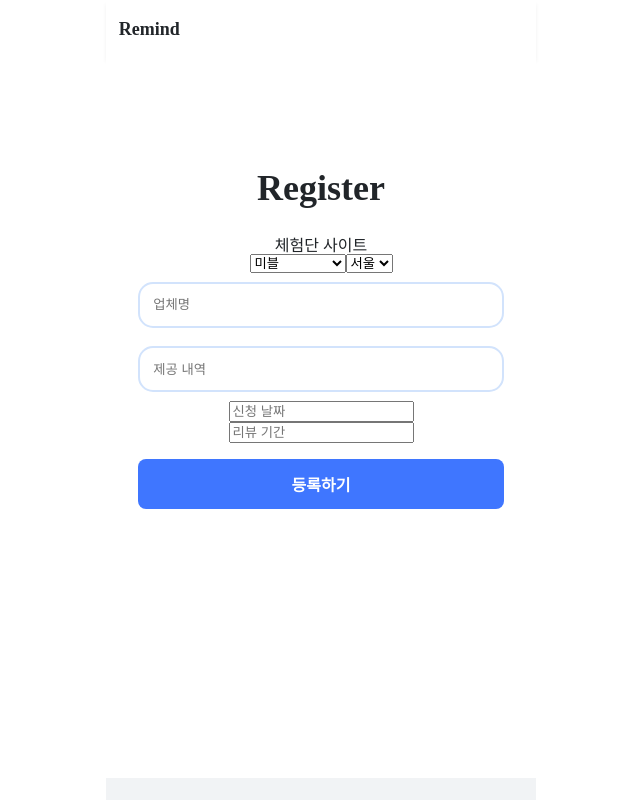
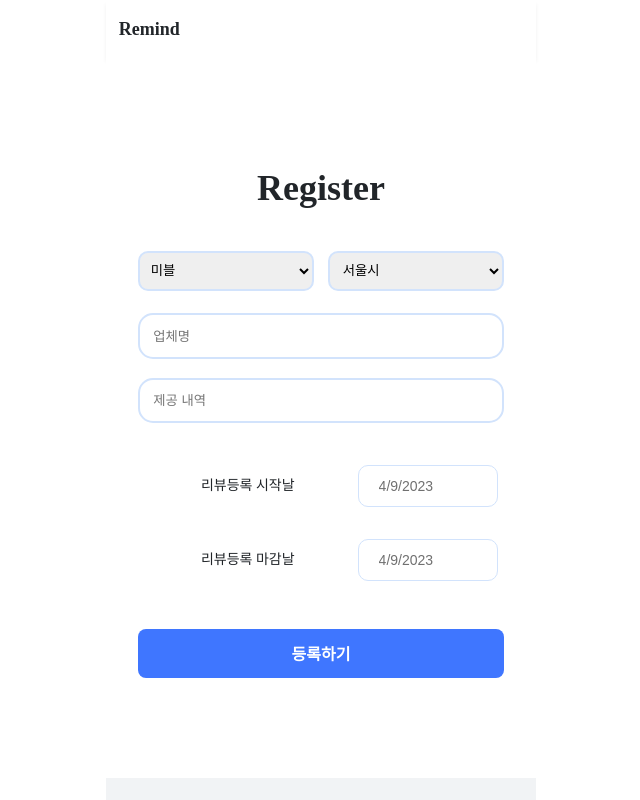
Before and after one commit to soohyun-dev/Remind, a React (Vite) app: page /Register in a window 1280 px wide. Shown: the whole page, without its empty margins (319-959 px from the left). Built offline with nearby package versions, Linux system fonts and the light colour scheme; a web font is replaced by a local one.

Commit message:
:sparkles: feat: Register 페이지 스타일링

```diff
--- a/package.json
+++ b/package.json
@@ -26,6 +26,7 @@
   "devDependencies": {
     "@types/node": "^18.15.11",
     "@types/react": "^18.0.28",
+    "@types/react-datepicker": "^4.10.0",
     "@types/react-dom": "^18.0.11",
     "@types/react-query": "^1.2.9",
     "@types/react-redux": "^7.1.25",
--- a/src/components/Preview/Preview.tsx
+++ b/src/components/Preview/Preview.tsx
@@ -21,10 +21,10 @@ interface Posting {
     seconds: number;
     nanoseconds: number;
   };
-  reviewDate: string;
   provider: string;
   site: string;
-  submitDate: string;
+  startDate: string;
+  endDate: string;
   support: string;
   state: string;
 }
@@ -33,20 +33,20 @@ export default function Preview({
   id,
   place,
   registerDate,
-  reviewDate,
   provider,
   site,
-  submitDate,
+  startDate,
+  endDate,
   support,
   state,
 }: Posting) {
   return (
     <PreviewBox>
       <PreviewSiteBox>
-        <p>리뷰노트</p>
+        <p>{site}</p>
       </PreviewSiteBox>
       <PreviewPlaceBox>
-        <p>서울시 마포구</p>
+        <p>{place}</p>
       </PreviewPlaceBox>
       <PreviewReviewStateBox>
         <ProviderBox>
@@ -75,10 +75,10 @@ export default function Preview({
               id,
               place,
               registerDate,
-              reviewDate,
               provider,
               site,
-              submitDate,
+              startDate,
+              endDate,
               support,
               state,
             }}
--- a/src/pages/Detail/Detail.styled.ts
+++ b/src/pages/Detail/Detail.styled.ts
@@ -17,11 +17,14 @@ export const DetailTopBox = styled.div`
 `;
 
 export const DetailSiteBox = styled.p`
-  width: 20%;
+  width: 25%;
 `;
 
 export const DetaileSiteParagraph = styled.p`
   margin-right: 0.3em;
+  font-size: 14px;
+  font-weight: 500;
+  color: #20c997;
 `;
 
 export const DetailProviderBox = styled.p`
@@ -50,7 +53,7 @@ export const DetailPlaceBox = styled.div`
   min-height: 4vh;
 `;
 export const DetailContentBox = styled.div`
-  min-height: 40vh;
+  min-height: 20vh;
 `;
 
 export const DetailPlaceParagraph = styled.p`
--- a/src/pages/Detail/Detail.tsx
+++ b/src/pages/Detail/Detail.tsx
@@ -22,20 +22,8 @@ import { Layout } from "@/styles/style";
 
 export default function Detail() {
   const location = useLocation();
-  const {
-    id,
-    place,
-    registerDate,
-    reviewDate,
-    provider,
-    site,
-    submitDate,
-    support,
-    state,
-  } = location.state;
-
-  const Site = "미블";
-  const Place = "서울시 마포구";
+  const { id, place, provider, site, startDate, endDate, support, state } =
+    location.state;
 
   return (
     <Layout>
@@ -43,7 +31,7 @@ export default function Detail() {
       <DetailSection>
         <DetailTopBox>
           <DetailSiteBox>
-            <DetaileSiteParagraph>&#91;{Site}&#93;</DetaileSiteParagraph>
+            <DetaileSiteParagraph>&#91;{site}&#93;</DetaileSiteParagraph>
           </DetailSiteBox>
           <DetailProviderBox>
             <DetailProviderParagraph>{provider}</DetailProviderParagraph>
@@ -53,11 +41,12 @@ export default function Detail() {
           </DetailStateBox>
         </DetailTopBox>
         <DetailPlaceBox>
-          <DetailPlaceParagraph>{Place}</DetailPlaceParagraph>
+          <DetailPlaceParagraph>{place}</DetailPlaceParagraph>
         </DetailPlaceBox>
         <DetailContentBox>
           <div>
-            <p>리뷰 기간: {submitDate}</p>
+            <p>리뷰 시작기간: {startDate}</p>
+            <p>리뷰 마감기간: {endDate}</p>
           </div>
           <div>
             <p>리뷰 마감까지 10일 남았습니다.😊</p>
--- a/src/pages/Register/Register.styled.ts
+++ b/src/pages/Register/Register.styled.ts
@@ -1,4 +1,6 @@
 import styled from "styled-components";
+import DatePicker from "react-datepicker";
+import "react-datepicker/dist/react-datepicker.css";
 
 export const RegisterSection = styled.section`
   padding: 2em;
@@ -15,6 +17,27 @@ export const RegisterTitleBox = styled.div`
 export const RegisterTitleParagraph = styled.p`
   font-size: 36px;
   font-weight: 600;
+`;
+
+export const RegisterCatagoryBox = styled.div`
+  display: flex;
+  justify-content: start;
+`;
+
+export const RegisterSiteSelect = styled.select`
+  width: 14em;
+  margin: 1em 1em 1em 0;
+  padding: 0.5em;
+  border: 2px solid #d2e3fc;
+  border-radius: 10px;
+`;
+
+export const RegisterPlaceSelect = styled.select`
+  width: 14em;
+  margin: 1em 0;
+  padding: 0.7em;
+  border: 2px solid #d2e3fc;
+  border-radius: 10px;
 `;
 
 export const RegisterInput = styled.input`
@@ -40,3 +63,30 @@ export const RegisterButton = styled.button`
     opacity: 0.9;
   }
 `;
+
+export const RegisterDateBox = styled.div`
+  margin: 2em 0;
+  display: flex;
+  align-items: center;
+  width: 100%;
+`;
+
+export const RegisterDateParagraph = styled.p`
+  font-size: 14px;
+  font-weight: 500;
+  width: 60%;
+`;
+
+export const StyledDatePicker = styled(DatePicker)`
+  border: 1px solid #d2e3fc;
+  width: 10em;
+  height: 2em;
+  border-radius: 10px;
+  font-weight: 500;
+  font-size: 14px;
+  line-height: 100%;
+  padding: 20px;
+  color: #707070;
+  top: -48px;
+  left: 5px;
+`;
--- a/src/pages/Register/Register.tsx
+++ b/src/pages/Register/Register.tsx
@@ -2,13 +2,21 @@ import { useState } from "react";
 import { addDoc, collection } from "firebase/firestore";
 import { useNavigate } from "react-router-dom";
 import { useSelector } from "react-redux";
+import { ko } from "date-fns/esm/locale";
 import Navbar from "@/components/Navbar";
+
 import {
   RegisterButton,
+  RegisterCatagoryBox,
+  RegisterDateBox,
+  RegisterDateParagraph,
   RegisterInput,
+  RegisterPlaceSelect,
   RegisterSection,
+  RegisterSiteSelect,
   RegisterTitleBox,
   RegisterTitleParagraph,
+  StyledDatePicker,
 } from "./Register.styled";
 import { fireStore } from "@/firebase";
 import { selectDocId, selectUserEmail } from "@/feature/userSlice";
@@ -19,8 +27,8 @@ interface NewData {
   site?: string;
   provider?: string;
   place?: string;
-  submitDate?: string;
-  reviewDate?: string;
+  startDate?: string;
+  endDate?: string;
   support?: string;
   state?: string;
   registerDate?: Date;
@@ -32,10 +40,9 @@ export default function Register() {
   const [site, setSite] = useState("");
   const [provider, setProvider] = useState("");
   const [place, setPlace] = useState("");
-  const [submitDate, setSubmitDate] = useState("");
-  const [reviewDate, setReviewDate] = useState("");
-  const [startDate, setStartDate] = useState("");
-  const [endDate, setEndDate] = useState("");
+  const today = new Intl.DateTimeFormat("kr").format(new Date());
+  const [startDate, setStartDate] = useState<string>(today);
+  const [endDate, setEndDate] = useState<string>(today);
   const [support, setSupport] = useState("");
   const navigate = useNavigate();
 
@@ -48,10 +55,10 @@ export default function Register() {
     newData.site = site;
     newData.provider = provider;
     newData.place = place;
-    newData.submitDate = submitDate;
-    newData.reviewDate = reviewDate;
     newData.support = support;
     newData.state = CONSTANT.PROCEDDING;
+    newData.startDate = startDate;
+    newData.endDate = endDate;
     newData.registerDate = new Date();
 
     await addDoc(registerInfo, newData);
@@ -60,8 +67,6 @@ export default function Register() {
     navigate("/Main");
   };
 
-  console.log(site);
-
   return (
     <Layout>
       <Navbar />
@@ -69,9 +74,8 @@ export default function Register() {
         <RegisterTitleBox>
           <RegisterTitleParagraph>Register</RegisterTitleParagraph>
         </RegisterTitleBox>
-        <div>
-          <p>체험단 사이트</p>
-          <select onChange={(e) => setSite(e.target.value)}>
+        <RegisterCatagoryBox>
+          <RegisterSiteSelect onChange={(e) => setSite(e.target.value)}>
             <option selected value="미블">
               미블
             </option>
@@ -81,13 +85,16 @@ export default function Register() {
             <option value="리뷰플레이스">리뷰플레이스</option>
             <option value="인스타협찬">인스타협찬</option>
             <option value="기타">기타</option>
-          </select>
-          <select value={place}>
-            <option>서울</option>
-            <option>경기</option>
-            <option>인천</option>
-          </select>
-        </div>
+          </RegisterSiteSelect>
+          <RegisterPlaceSelect
+            onChange={(e) => setPlace(e.target.value)}
+            value={place}
+          >
+            <option value="서울">서울시</option>
+            <option value="경기">경기시</option>
+            <option value="인천">인천시</option>
+          </RegisterPlaceSelect>
+        </RegisterCatagoryBox>
         <div>
           <RegisterInput
             type="text"
@@ -104,22 +111,28 @@ export default function Register() {
             placeholder="제공 내역"
           />
         </div>
-        <div>
-          <input
-            type="text"
-            value={submitDate}
-            onChange={(e) => setSubmitDate(e.target.value)}
-            placeholder="신청 날짜"
+        <RegisterDateBox>
+          <RegisterDateParagraph>리뷰등록 시작날</RegisterDateParagraph>
+          <StyledDatePicker
+            locale={ko}
+            dateFormat="yyyy.MM.dd"
+            value={startDate}
+            onChange={(date: Date) => {
+              setStartDate(new Intl.DateTimeFormat("kr").format(date));
+            }}
           />
-        </div>
-        <div>
-          <input
-            type="text"
-            value={reviewDate}
-            onChange={(e) => setReviewDate(e.target.value)}
-            placeholder="리뷰 기간"
+        </RegisterDateBox>
+        <RegisterDateBox>
+          <RegisterDateParagraph>리뷰등록 마감날</RegisterDateParagraph>
+          <StyledDatePicker
+            locale={ko}
+            dateFormat="yyyy.MM.dd"
+            value={endDate}
+            onChange={(date: Date) => {
+              setEndDate(new Intl.DateTimeFormat("kr").format(date));
+            }}
           />
-        </div>
+        </RegisterDateBox>
         <RegisterButton onClick={() => registerPosting()}>
           등록하기
         </RegisterButton>
```
Also changed, not shown: 1 other file (tests, documents, lock files or other folders).
